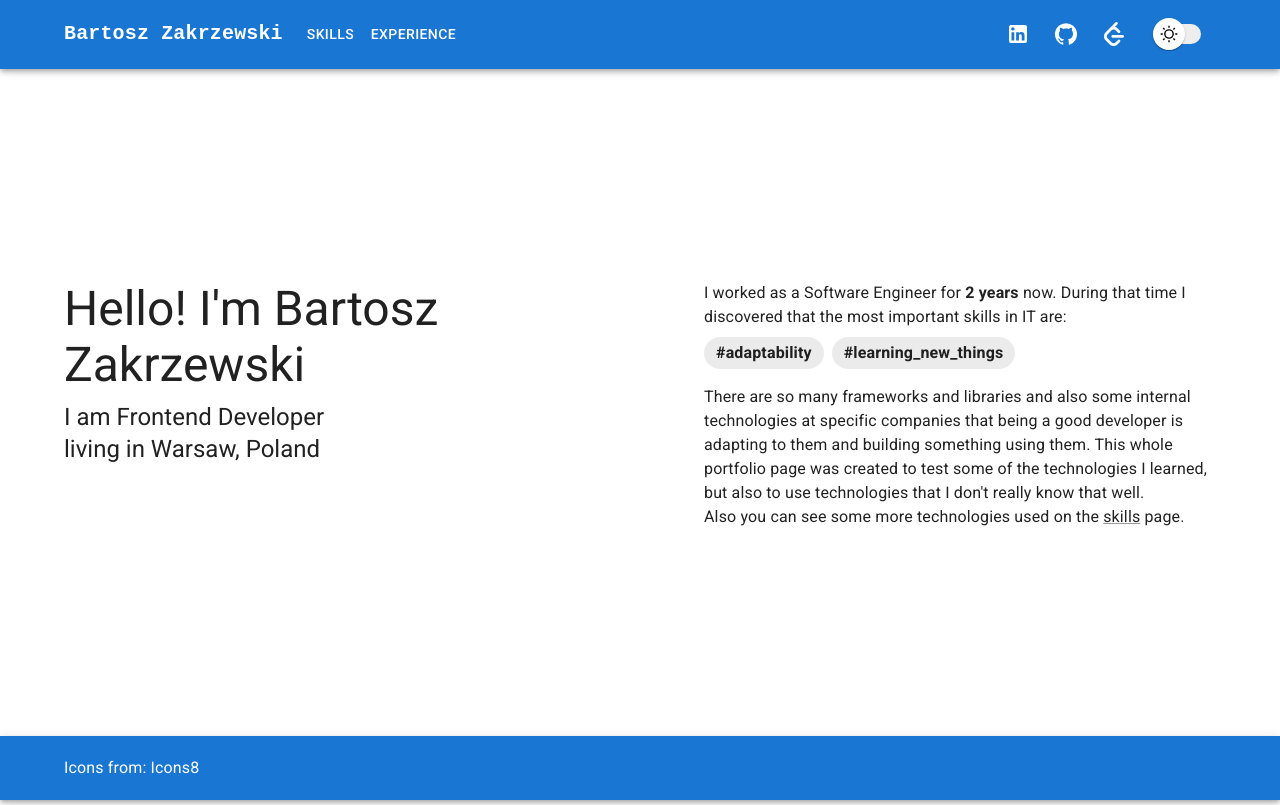
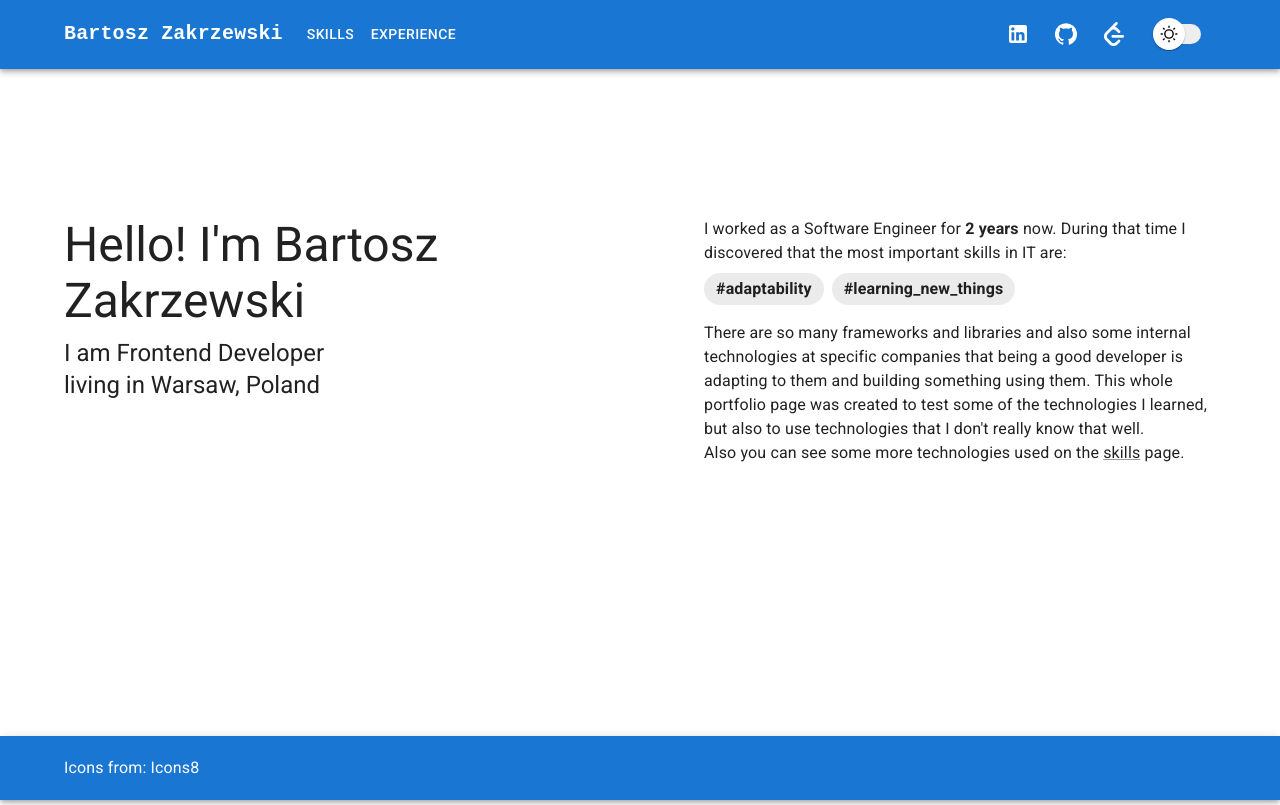
Before and after one commit to zakrzewskib/portfolio, a React (Vite) app: page / in a window 1280 px wide. Built offline with nearby package versions, Linux system fonts and the light colour scheme.

Commit message:
reformat: Code improvements

```diff
--- a/src/components/PageInfo/PageInfo.tsx
+++ b/src/components/PageInfo/PageInfo.tsx
@@ -64,7 +64,7 @@ export const PageInfo = withDarkMode(() => {
           popular UI library. {isFlexColumn ? 'Below' : 'On the right'} you can see some of my code. It and the entire
           page has:
           <Box sx={{ display: 'flex', flexWrap: 'wrap', alignItems: 'center', gap: 1, mb: 2, mt: 1 }}>
-            <Skill>#responsiveness</Skill>
+            <Skill>#responsive design</Skill>
             <Skill>#React Router</Skill>
             <Skill>#theming</Skill>
           </Box>
--- a/src/pages/MainPage.tsx
+++ b/src/pages/MainPage.tsx
@@ -6,7 +6,7 @@ export const MainPage = () => {
   return (
     <Box
       sx={{
-        mt: '-64px', // - fixed footer height to center content
+        mt: '-128px', // - footer and navbar height
         display: 'flex',
         flexDirection: 'column',
         justifyContent: 'center',
```
